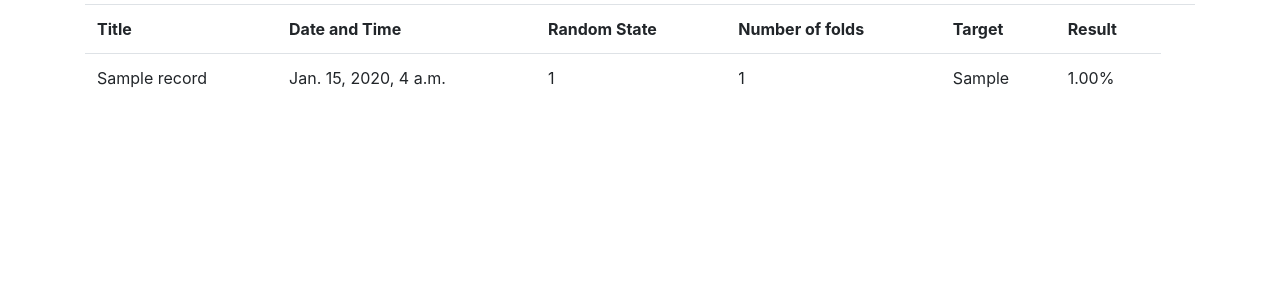
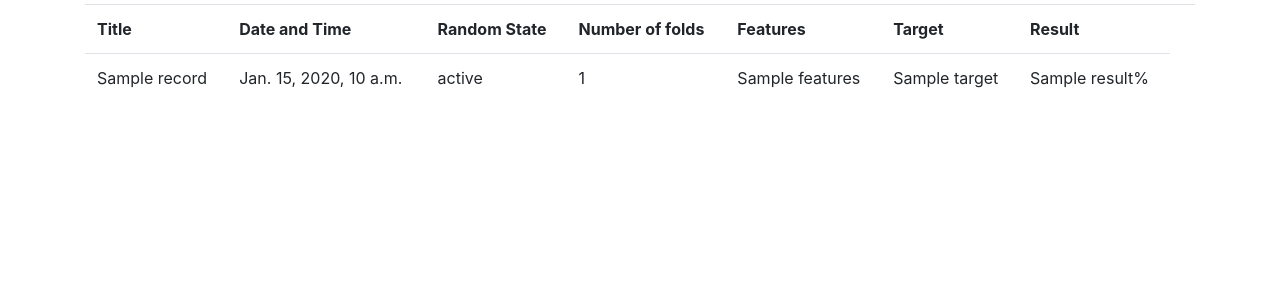
Before and after one commit to quinnwai/caraml, a Django app: template caraml/caraml/templates/users/records.html in a window 1280 px wide. Shown: the part 74-374 px from the top of the page. Run offline with Django 3.2, Linux system fonts and the light colour scheme; tables that the repository leaves empty hold one stand-in row (values such as "Sample post"); the template is opened without the code that fills it: values that come from a table or form of the project are taken from there, most other values are stand-ins (such as "Sample title", 1, 10 or a date in 2020); data that the repository does not hold is empty; parts of the project's set-up code (start-up, migrations or seed data) failed here and were passed over; some libraries are stand-ins or nearby versions.

Commit message:
added featurs field to record that update

```diff
--- a/caraml/caraml/regressor/models.py
+++ b/caraml/caraml/regressor/models.py
@@ -1,6 +1,8 @@
 from django.db import models
 from caraml.users.models import User
 from django.utils import timezone
+from django.contrib.postgres.fields import ArrayField
+
 
 class Dataset(models.Model):
     title = models.CharField(max_length=100, unique=True)
@@ -18,4 +20,5 @@
     randomState = models.PositiveIntegerField()
     numFolds = models.PositiveIntegerField()
     target = models.CharField(max_length=100)
+    features = ArrayField(models.CharField(max_length=100))
     result = models.DecimalField(decimal_places=2, max_digits=4)
--- a/caraml/caraml/regressor/views.py
+++ b/caraml/caraml/regressor/views.py
@@ -61,8 +61,6 @@
             request.session['features'] = form.cleaned_data['features']
             return HttpResponseRedirect('/specifications') #TODO: Change redirect to the new form that you're gonna create
     else:
-        print(request.session["allTargets"])
-        print(request.session["target"])
         form = FeaturesForm(request=request)  # rendering form as usual from features
         return render(request, 'regressor/forms/feature_form.html', {'form': form})
 
@@ -138,6 +136,7 @@
             randomState=randomState,
             numFolds=numFolds,
             target=target,
+            features = features,
             result=(result*100))
 
         # delete dataset file and instance
--- a/caraml/caraml/templates/users/records.html
+++ b/caraml/caraml/templates/users/records.html
@@ -5,12 +5,14 @@
 
 {% block content %}
 {% if object_list%}
+
     <table class="table" id="drug-list-table">
         <tr>
             <th>Title</th>
             <th>Date and Time</th>
             <th>Random State</th>
             <th>Number of folds</th>
+            <th>Features</th>
             <th>Target </th>
             <th>Result</th>
             <th></th>
@@ -21,6 +23,7 @@
     <td>{{record.dateTime}}</td>
     <td>{{record.randomState}}</td>
     <td>{{record.numFolds}}</td>
+    <td>{{record.features}}</td>
     <td>{{record.target}}</td>
     <td>{{record.result}}%</td>
 </tr>
```
Also changed, not shown: caraml/caraml/regressor/migrations/0006_record_features.py (added).
